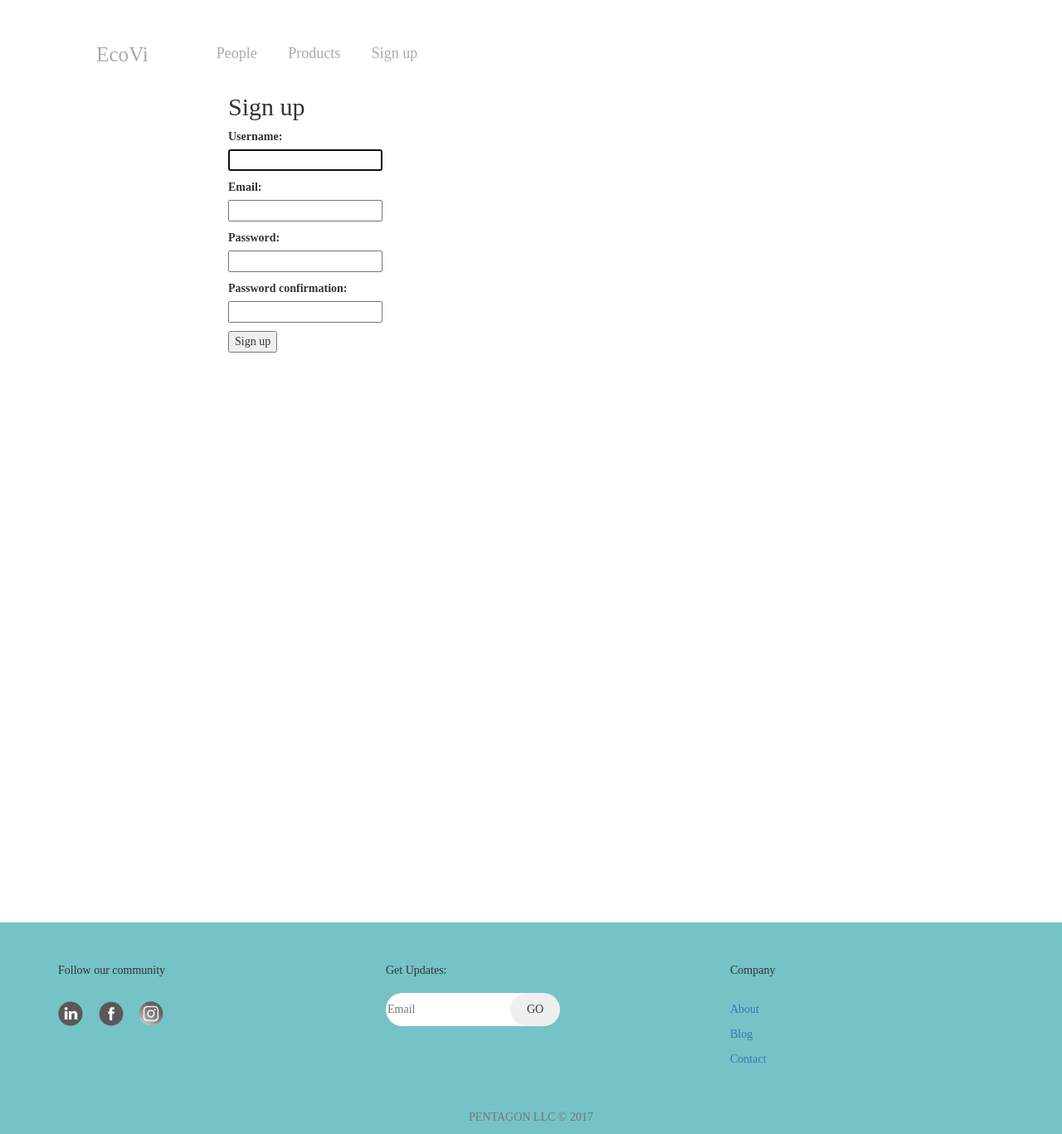
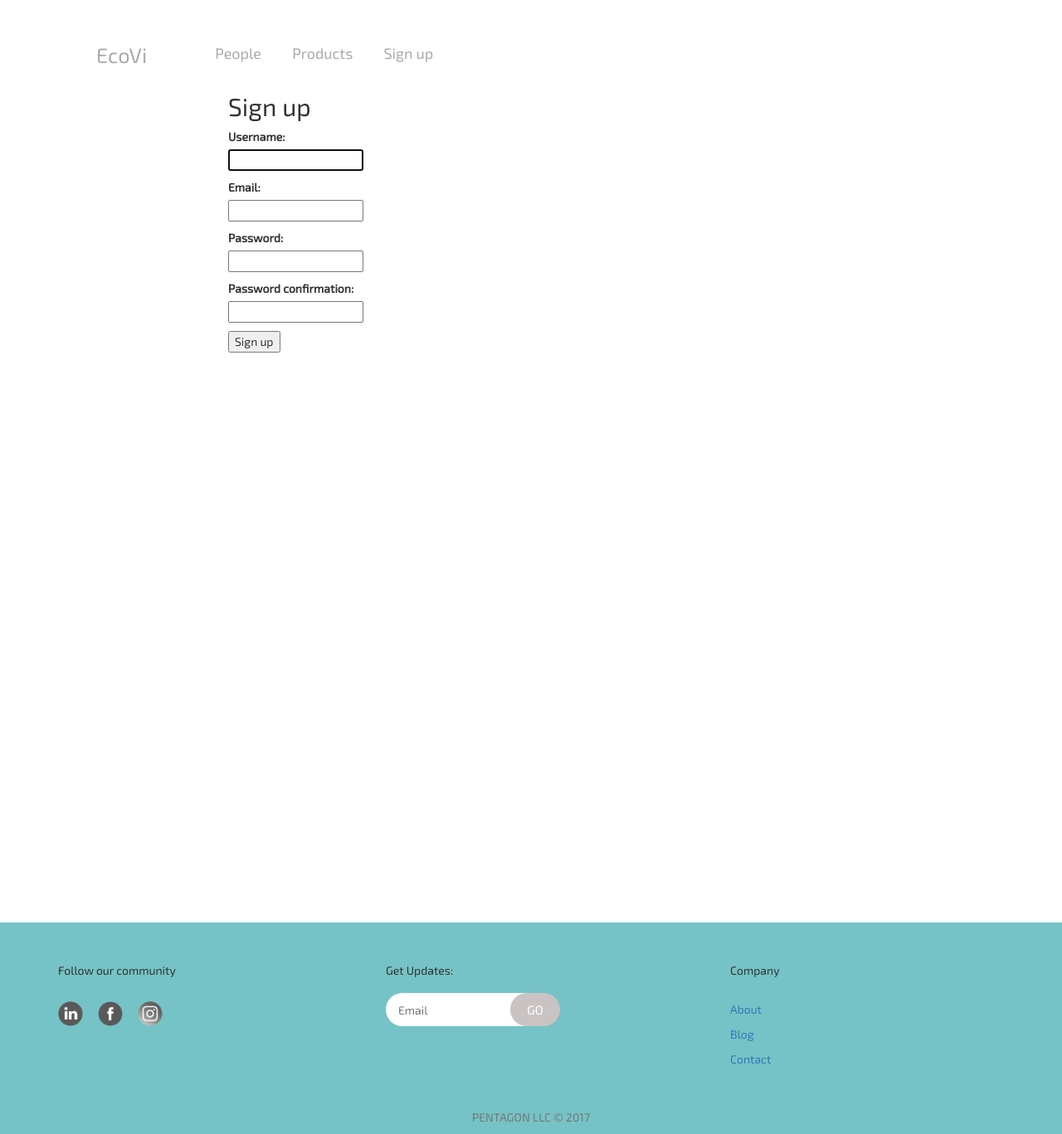
Before and after one commit to zona-li/ecovi, a Django app: page /homeowners/signup/ in a window 1280 px wide. Shown: the whole page at 83% size. Run offline with Django 3.2, Linux system fonts and the light colour scheme; some libraries are stand-ins or nearby versions.

Commit message:
get update button animation done

```diff
--- a/app/homestarter/main/templates/main/header.html
+++ b/app/homestarter/main/templates/main/header.html
@@ -19,7 +19,7 @@
 		}
 		.bg {
 			min-height: 800px;
-			font-family:'Exo 2, sans-serif';
+			font-family:'Exo 2';
 			padding-top: 40px;
 		}
 		.container-fluid {
@@ -37,7 +37,7 @@
 
 		.ft {
 			background-color: #75c3c6;
-			font-family:'Exo 2, sans-serif';
+			font-family:'Exo 2';
 		}
 		.parent {
 			position: relative;
@@ -47,6 +47,8 @@
 		}
 		#inputEmail {
 			border-radius: 20px;
+			padding-left: 15px;
+			padding-right: 60px;
 			border: none;
 			height: 40px;
 			width: 200px;
@@ -54,14 +56,26 @@
 			top: 0;
 			left: 0;
 		}
+		#inputEmail:focus {
+			outline: none;
+		}
 		#emailBtn {
 			border-radius: 20px;
+			background-color: #CAC3C3;
+			color: white;
+			font-size: 15px;
 			height: 40px;
 			width: 60px;
 			border: none;
 			position: absolute;
 			top: 0;
 			left: 130px;
+		}
+		#emailBtn:hover {
+			background-color: #D1CBCB;
+		}
+		#emailBtn:focus {
+			outline: none;
 		}
 
 	</style>
```
